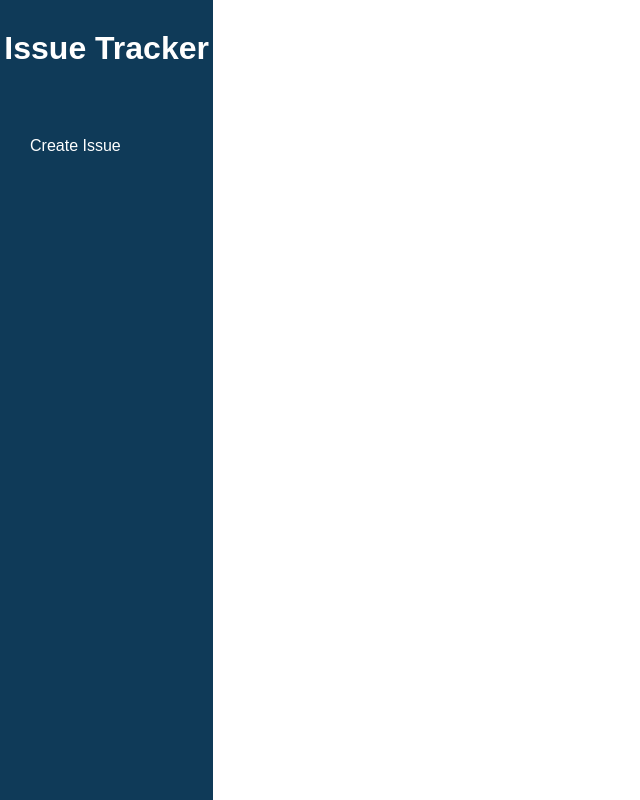
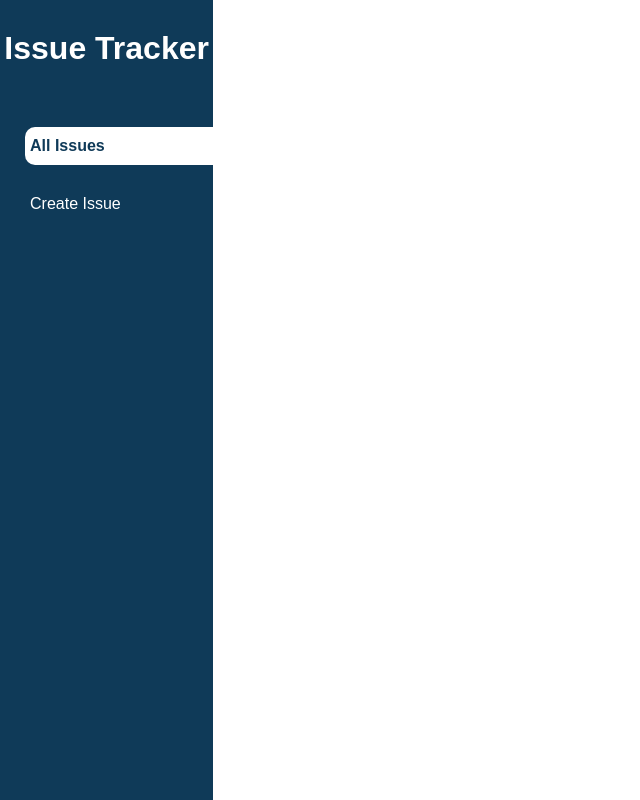
Before and after one commit to Usman-Ubaid/issue-tracker-mini-jira, a React (Create React App) app in the folder frontend/: page / in a window 1280 px wide. Shown: the whole page, without its empty margins (0-640 px from the left). Built offline with nearby package versions, Linux system fonts and the light colour scheme.

Commit message:
feat: add IssueDashboard page

```diff
--- a/frontend/src/components/Sidebar.jsx
+++ b/frontend/src/components/Sidebar.jsx
@@ -3,7 +3,10 @@ import { NavLink, useLocation } from "react-router-dom";
 const Sidebar = () => {
   const location = useLocation();
 
-  const tabs = [{ id: 1, name: "Create Issue", path: "/addIssue" }];
+  const tabs = [
+    { id: 1, name: "All Issues", path: "/" },
+    { id: 2, name: "Create Issue", path: "/addIssue" },
+  ];
 
   return (
     <div className="sidebar">
@@ -16,8 +19,8 @@ const Sidebar = () => {
               location.pathname === tab.path ? "active-tab" : "default-tab"
             } `}
           >
-            <NavLink to="/addIssue" className="nav-link">
-              Create Issue
+            <NavLink to={tab.path} className="nav-link">
+              {tab.name}
             </NavLink>
           </li>
         ))}
--- a/frontend/src/pages/Dashboard.jsx
+++ b/frontend/src/pages/IssuesDashboard.jsx
@@ -1,7 +1,7 @@
 import Layout from "../components/Layout";
 
-const Dashboard = () => {
+const IssuesDashboard = () => {
   return <Layout></Layout>;
 };
 
-export default Dashboard;
+export default IssuesDashboard;
--- a/frontend/src/router/index.jsx
+++ b/frontend/src/router/index.jsx
@@ -1,12 +1,12 @@
 import { Routes, Route } from "react-router-dom";
-import Dashboard from "../pages/Dashboard";
+import IssuesDashboard from "../pages/IssuesDashboard";
 import AddIssue from "../pages/AddIssue";
 
 const ReactRouter = () => {
   return (
     <>
       <Routes>
-        <Route path="/" element={<Dashboard />} />
+        <Route path="/" element={<IssuesDashboard />} />
         <Route path="/addIssue" element={<AddIssue />} />
       </Routes>
     </>
```
